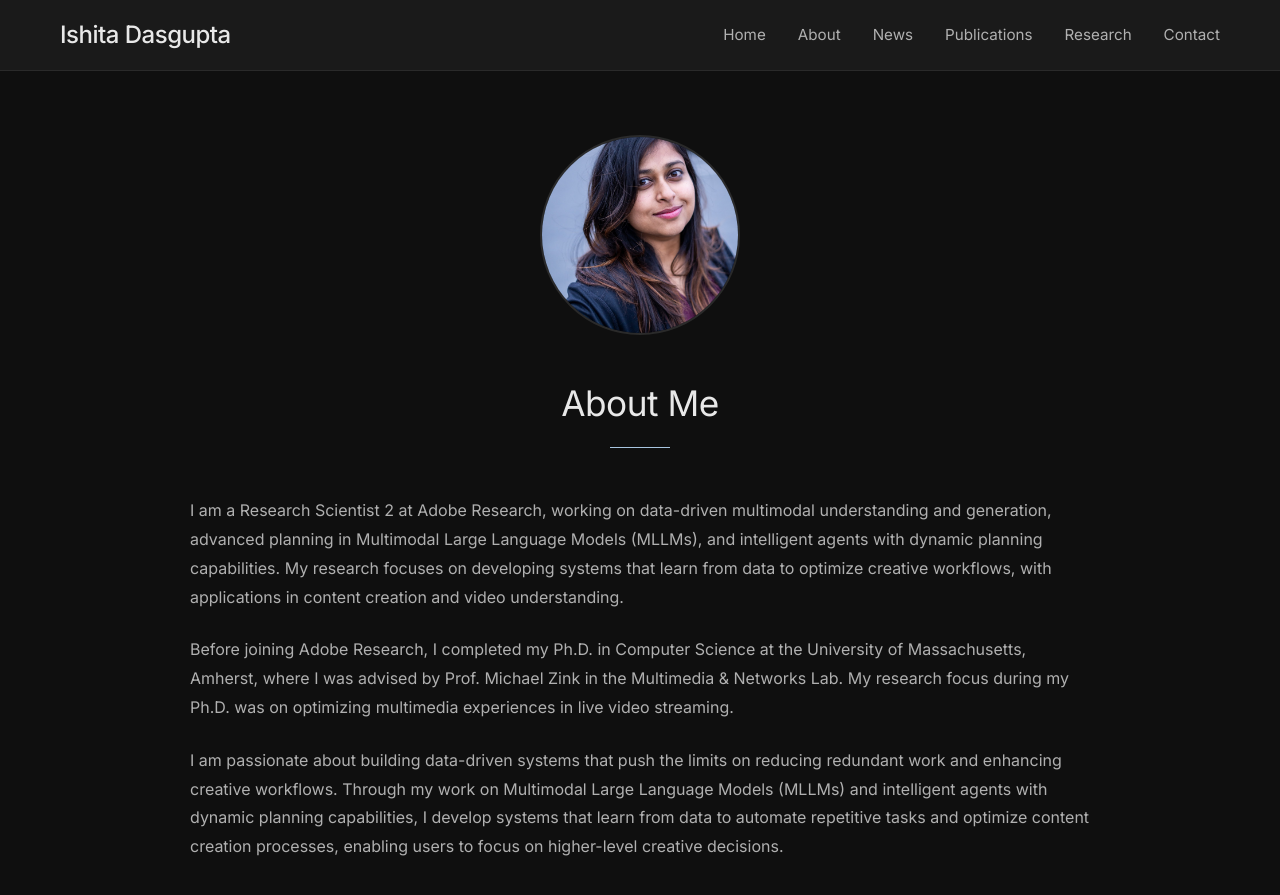
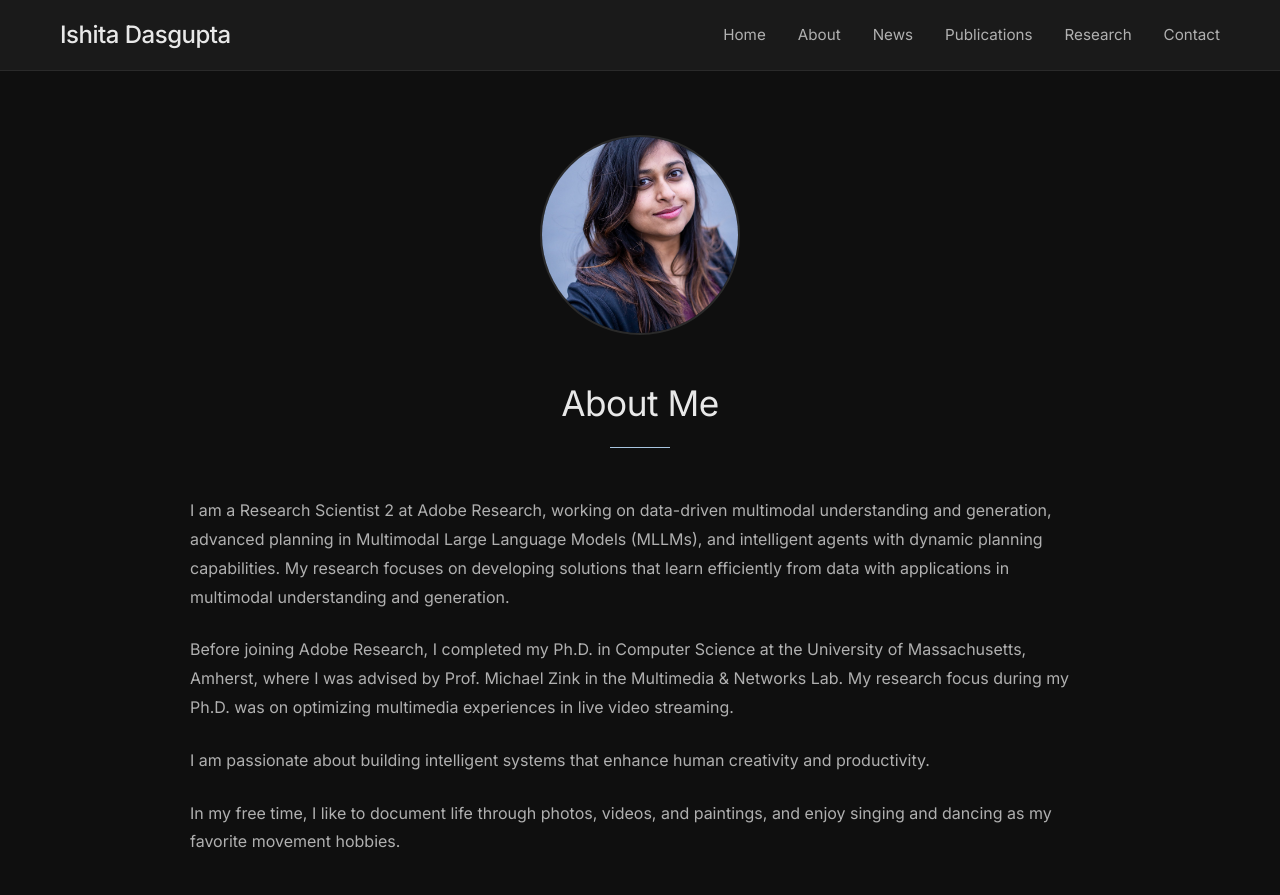
Before and after one commit to ISHITADG/ishitadg.github.io, a Jekyll site: the page built from about.md, in a window 1280 px wide and 900 px high. Shown: the top 895 px of the window. Built offline with Jekyll 4.4.1, drawn with Linux system fonts in a browser that asks for light colours; a style sheet for code colours, icons or effects is not loaded.

Commit message:
Update About section: refine research focus, simplify passion statement, add free time hobbies

```diff
--- a/about.md
+++ b/about.md
@@ -18,7 +18,7 @@ permalink: /about/
 
     <div class="bio-section" style="margin-bottom: 3rem;">
       <p style="font-size: 1rem; margin-bottom: 1.5rem; line-height: 1.8; color: #b0b0b0;">
-        I am a Research Scientist 2 at Adobe Research, working on data-driven multimodal understanding and generation, advanced planning in Multimodal Large Language Models (MLLMs), and intelligent agents with dynamic planning capabilities. My research focuses on developing systems that learn from data to optimize creative workflows, with applications in content creation and video understanding.
+        I am a Research Scientist 2 at Adobe Research, working on data-driven multimodal understanding and generation, advanced planning in Multimodal Large Language Models (MLLMs), and intelligent agents with dynamic planning capabilities. My research focuses on developing solutions that learn efficiently from data with applications in multimodal understanding and generation.
       </p>
 
       <p style="font-size: 1rem; margin-bottom: 1.5rem; line-height: 1.8; color: #b0b0b0;">
@@ -26,7 +26,11 @@ permalink: /about/
       </p>
 
       <p style="font-size: 1rem; margin-bottom: 1.5rem; line-height: 1.8; color: #b0b0b0;">
-        I am passionate about building data-driven systems that push the limits on reducing redundant work and enhancing creative workflows. Through my work on Multimodal Large Language Models (MLLMs) and intelligent agents with dynamic planning capabilities, I develop systems that learn from data to automate repetitive tasks and optimize content creation processes, enabling users to focus on higher-level creative decisions.
+        I am passionate about building intelligent systems that enhance human creativity and productivity.
+      </p>
+
+      <p style="font-size: 1rem; margin-bottom: 1.5rem; line-height: 1.8; color: #b0b0b0;">
+        In my free time, I like to document life through photos, videos, and paintings, and enjoy singing and dancing as my favorite movement hobbies.
       </p>
     </div>
 
```
